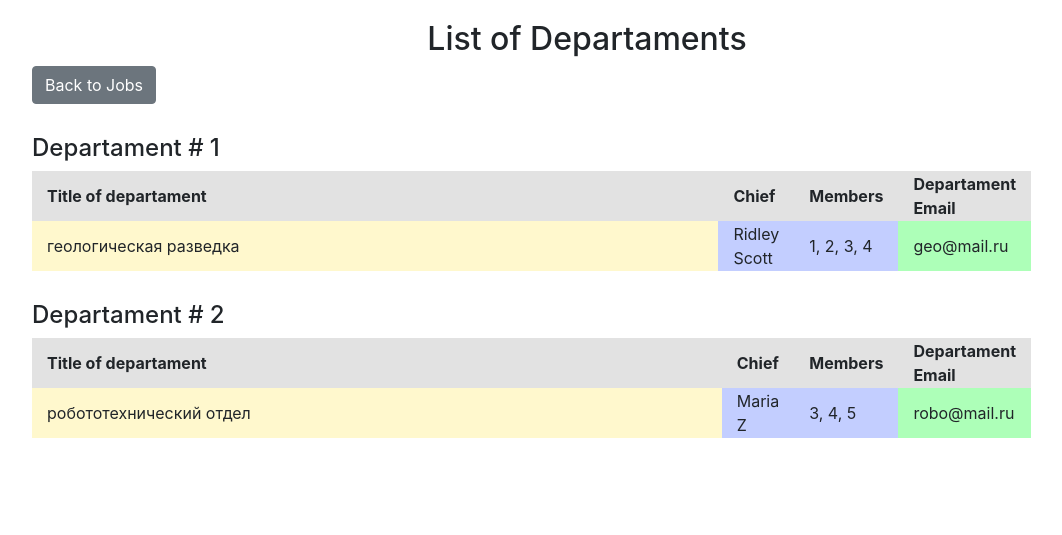
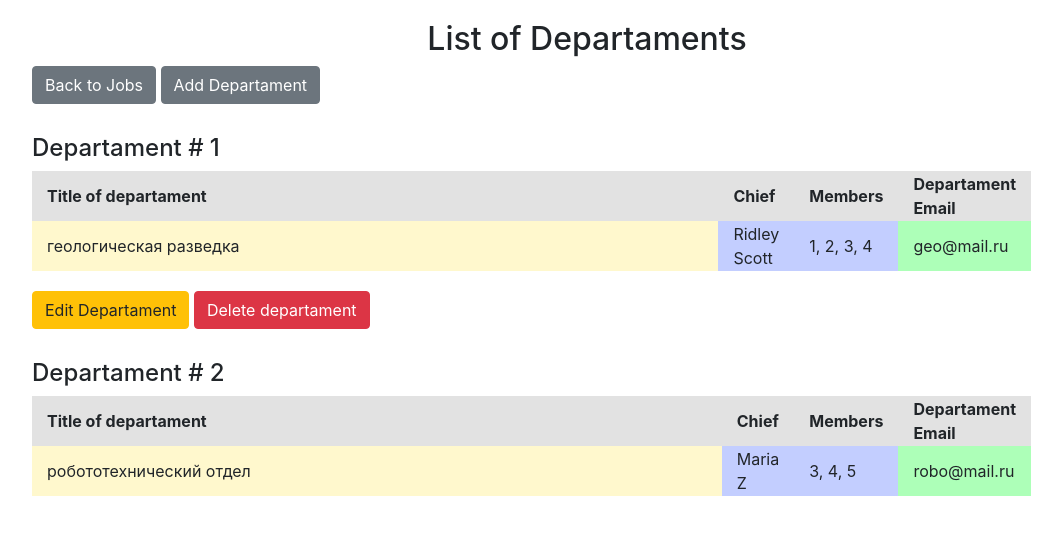
Before and after one commit to MariaZyryanova72/Colonization_of_Mars, a Flask app: page /departament in a window 1280 px wide. Shown: the part 82-617 px from the top of the page, without its empty margins (53-1115 px from the left). Run offline with Flask 2, Linux system fonts and the light colour scheme; a user stored in the database is signed in; data comes from the database, SQL or seed files in the repository; both versions use the stored data as it was after the commit; some libraries are stand-ins or nearby versions.

Commit message:
Добавлены кнопки Добавить, Изменить и Удалить. Но возможность изменить и удалить должна быть только для автора, а также для капитана. Добавить может только авторизованный пользователь.

```diff
--- a/main.py
+++ b/main.py
@@ -62,6 +62,7 @@ def works_log():
 def departament_list():
     session = db_session.create_session()
     departaments = session.query(Department).all()
+    print(111)
     return render_template("departament_log.html", departaments=departaments)
 
 
@@ -265,8 +266,8 @@ def delete_departament(id):
 
     if departament:
         departament = session.query(Department).filter(Department.id == id,
-                                                        ((Department.user_chief == current_user) |
-                                                         (current_user.id == 1))).first()
+                                                       ((Department.user_chief == current_user) |
+                                                        (current_user.id == 1))).first()
         if departament:
             session.delete(departament)
             session.commit()
@@ -277,5 +278,24 @@ def delete_departament(id):
     return redirect('/departament')
 
 
+@app.route('/departament/add_departament',  methods=['GET', 'POST'])
+@login_required
+def add_departament():
+    form = DepartamentsForm()
+    if form.validate_on_submit():
+        session = db_session.create_session()
+        departament = Department()
+        departament.title = form.title.data
+        departament.chief = form.chief.data
+        departament.members = form.members.data
+        departament.email = form.email.data
+        current_user.jobs.append(departament)
+        session.merge(current_user)
+        session.commit()
+        return redirect('/departament')
+    return render_template('departament.html', title='Add Departament',
+                           form=form)
+
+
 if __name__ == '__main__':
     main()
--- a/templates/departament_log.html
+++ b/templates/departament_log.html
@@ -4,6 +4,7 @@
     <h2 style="margin-top: 20px" class="text-center">List of Departaments</h2>
     {% if current_user.is_authenticated %}
         <a href="/" class="btn btn-secondary">Back to Jobs</a>
+        <a href="/departament/add_departament" class="btn btn-secondary">Add Departament</a>
     {% endif %}
     {% for departament in departaments %}
         <h4 style="margin-top: 30px">Departament # {{ departament.id }}</h4>
@@ -27,5 +28,11 @@
             </tr>
             </tbody>
         </table>
+        {% if current_user.is_authenticated and current_user == departament.user_chief %}
+            <div style="margin-top: 20px">
+                <a href="/departament/edit_departament/{{ departament.id }}" class="btn btn-warning">Edit Departament</a>
+                <a href="/departament/delete_departament/{{ departament.id }}" class="btn btn-danger">Delete departament</a>
+            </div>
+        {% endif %}
     {% endfor %}
 {% endblock %}
```
Also changed, not shown: db/mars.sqlite.
